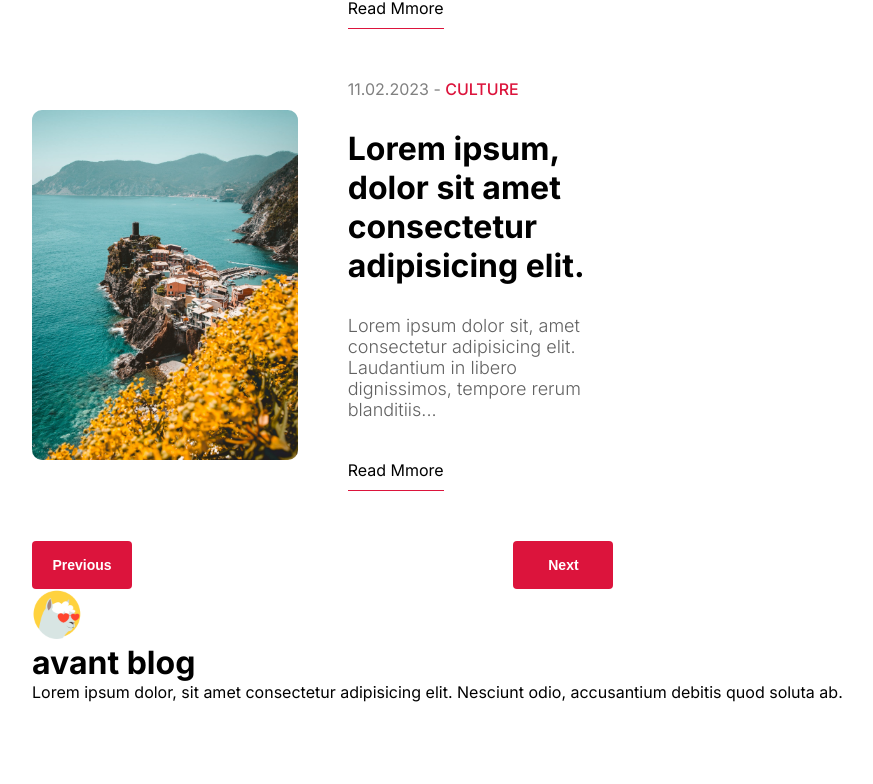
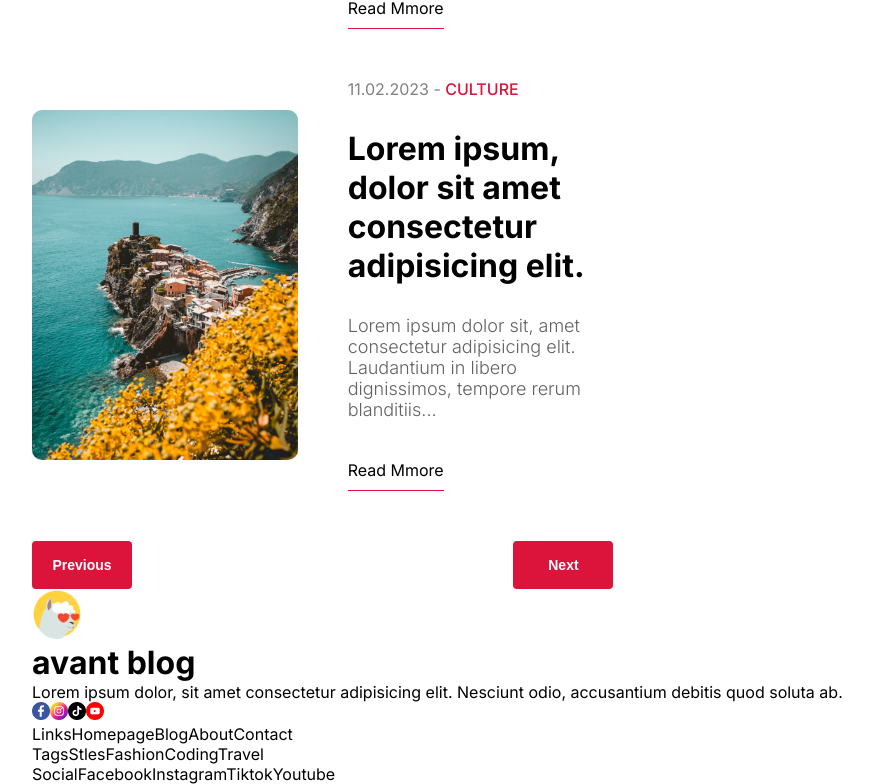
Before and after one commit to avangardewashere/a-next-blog, a Next.js app: page / in a window 1280 px wide. Shown: the part 2678-3462 px from the top of the page, without its empty margins (176-1049 px from the left). Before the commit the page ends 3380 px from the top, so only its background shows below. Built offline with nearby package versions, Linux system fonts and the light colour scheme.

Commit message:
add/footer-structure

```diff
--- a/src/components/footer/footer.jsx
+++ b/src/components/footer/footer.jsx
@@ -1,19 +1,76 @@
 import React from "react";
 import styles from "./index.module.css";
 import Image from "next/image";
+import Link from "next/link";
 
 const Footer = () => {
   return (
     <div className={styles.container}>
-      <div className={styles.info}></div>
-      <div className={styles.logo}>
-        <Image src="/logo.png" alt="avan blog" width={50} height={50} />
-        <h1 className={styles.logoText}>avant blog</h1>
+      <div className={styles.info}>
+        <div className={styles.logo}>
+          <Image src="/logo.png" alt="avan blog" width={50} height={50} />
+          <h1 className={styles.logoText}>avant blog</h1>
+        </div>
+        <p className={styles.desc}>
+          Lorem ipsum dolor, sit amet consectetur adipisicing elit. Nesciunt
+          odio, accusantium debitis quod soluta ab.
+        </p>
+        <div className={styles.icons}>
+          <Image src="/facebook.png" alt="" width={18} height={18} />
+          <Image src="/instagram.png" alt="" width={18} height={18} />
+          <Image src="/tiktok.png" alt="" width={18} height={18} />
+          <Image src="/youtube.png" alt="" width={18} height={18} />
+        </div>
       </div>
-      <p className={styles.desc}>
-        Lorem ipsum dolor, sit amet consectetur adipisicing elit. Nesciunt odio,
-        accusantium debitis quod soluta ab.
-      </p>
+      <div className={styles.links}>
+        <div className={styles.list}>
+          <span className={styles.listTitle}>Links</span>
+          <Link className={styles.list} href="/">
+            Homepage
+          </Link>
+          <Link className={styles.list} href="/">
+            Blog
+          </Link>
+          <Link className={styles.list} href="/">
+            About
+          </Link>
+          <Link className={styles.list} href="/">
+            Contact
+          </Link>
+        </div>
+
+        <div className={styles.list}>
+          <span className={styles.listTitle}>Tags</span>
+          <Link className={styles.list} href="/">
+            Stles
+          </Link>
+          <Link className={styles.list} href="/">
+            Fashion
+          </Link>
+          <Link className={styles.list} href="/">
+            Coding
+          </Link>
+          <Link className={styles.list} href="/">
+            Travel
+          </Link>
+        </div>
+
+        <div className={styles.list}>
+          <span className={styles.listTitle}>Social</span>
+          <Link className={styles.list} href="/">
+            Facebook
+          </Link>
+          <Link className={styles.list} href="/">
+            Instagram
+          </Link>
+          <Link className={styles.list} href="/">
+            Tiktok
+          </Link>
+          <Link className={styles.list} href="/">
+            Youtube
+          </Link>
+        </div>
+      </div>
     </div>
   );
 };
```
